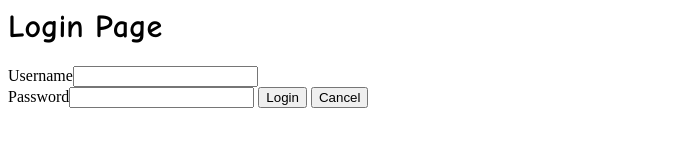
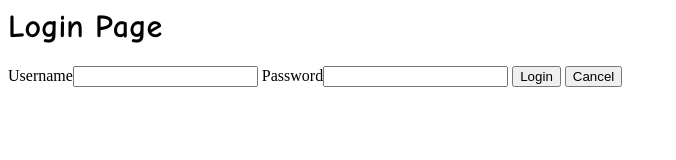
Before and after one commit to Vigilaantee/Vigilaantee.github.io, a plain HTML site: page login.html in a window 1280 px wide. Shown: the whole page, without its empty margins (0-676 px from the left). Drawn offline with Linux system fonts and the light colour scheme.

Commit message:
Update login.html

```diff
--- a/login.html
+++ b/login.html
@@ -10,7 +10,7 @@ color:#00FF00;>
  Login Page
 </h1>
 <form name="login">
-Username<input type="text" name="userid"/> <br>
+Username<input type="text" name="userid"/>
 Password<input type="password" name="pswrd"/>
 <input type="button" onclick="check(this.form)" value="Login"/>
 <input type="reset" value="Cancel"/>
```
